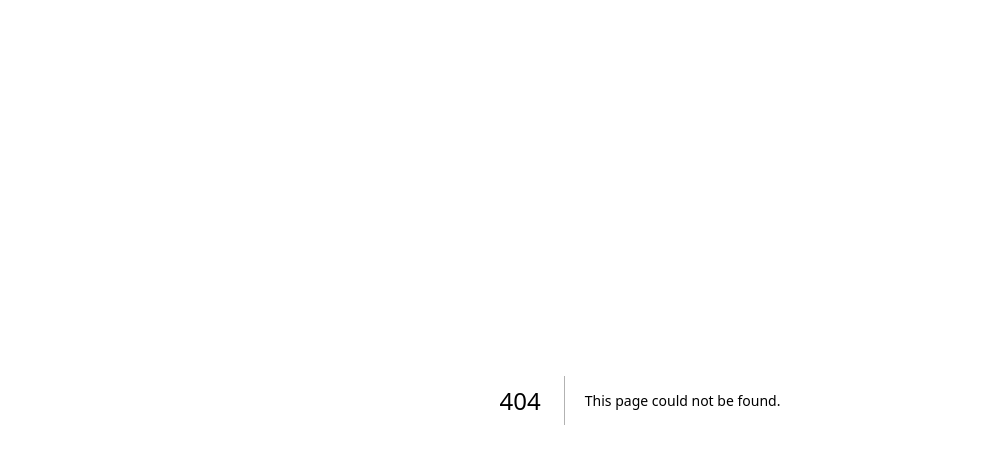
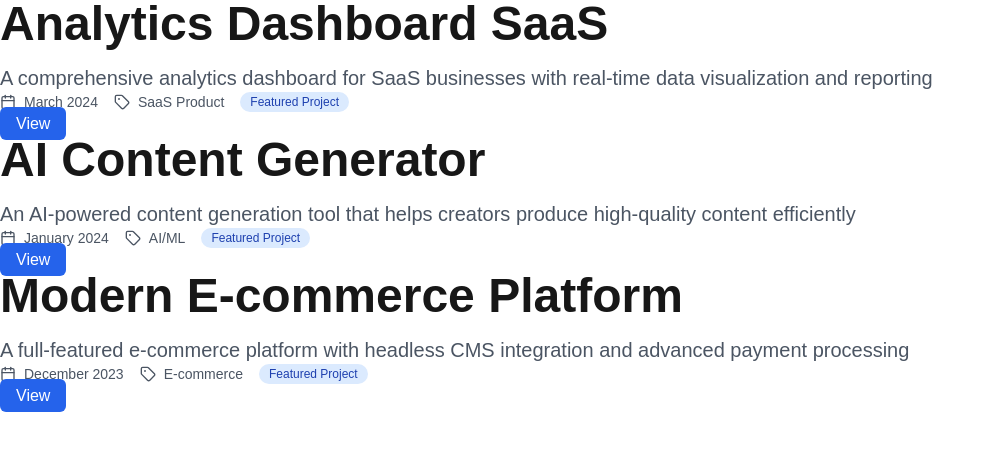
Before and after one commit to TonnyNyauke/portfolio, a Next.js app in the folder portfolio_client_side/: page /projects in a window 1280 px wide. Before the commit this address had no page. Shown: the top 464 px of the page, without its empty margins (0-995 px from the left). Built offline with nearby package versions, Linux system fonts and the light colour scheme.

Commit message:
Worked on projects page

```diff
--- a/portfolio_client_side/app/projects/ProjectContent.tsx
+++ b/portfolio_client_side/app/projects/ProjectContent.tsx
@@ -1,3 +1,5 @@
+'use client'
+
 import React from 'react';
 import Image from 'next/image';
 import { motion } from 'framer-motion';
--- a/portfolio_client_side/app/projects/ProjectHeader.tsx
+++ b/portfolio_client_side/app/projects/ProjectHeader.tsx
@@ -1,3 +1,5 @@
+'use client'
+
 import React from 'react';
 import Link from 'next/link';
 import { motion } from 'framer-motion';
--- /dev/null
+++ b/portfolio_client_side/app/projects/page.tsx
@@ -0,0 +1,53 @@
+// app/projects/[id]/page.tsx
+import React from 'react';
+
+import { notFound } from 'next/navigation';
+import { getFeaturedProjects } from './projectData';
+import { Calendar, Tag } from 'lucide-react';
+import Link from 'next/link';
+
+
+interface Props {
+  params: {
+    id: string;
+  }
+}
+
+export default function ProjectDetails({ params }: Props) {
+  const project = getFeaturedProjects()
+
+  if (!project) {
+    notFound();
+  }
+
+  return (
+    <main className="min-h-screen bg-white dark:bg-gray-900">
+      {project.map(project => (
+        <div key={project.id}>
+            {/* Project Title and Description */}
+            <div>
+            <h1 className="text-4xl md:text-5xl font-bold mb-4">{project.title}</h1>
+            <p className="text-xl text-gray-600 dark:text-gray-300">{project.description}</p>
+            </div>
+            {/* Project Metadata */}
+            <div className="flex flex-wrap gap-4 text-sm">
+            <div className="flex items-center text-gray-600 dark:text-gray-300">
+                <Calendar className="w-4 h-4 mr-2" />
+                {project.date}
+            </div>
+            <div className="flex items-center text-gray-600 dark:text-gray-300">
+                <Tag className="w-4 h-4 mr-2" />
+                {project.category}
+            </div>
+            {project.featured && (
+                <span className="inline-flex items-center px-2.5 py-0.5 rounded-full text-xs font-medium bg-blue-100 text-blue-800 dark:bg-blue-800 dark:text-blue-100">
+                Featured Project
+                </span>
+            )}
+            </div>
+            <Link href={`/projects/${project.id}`} className="px-4 py-2 bg-blue-600 text-white rounded-md hover:bg-blue-700 transition-colors">View</Link>
+        </div>
+      ))}
+    </main>
+  );
+}
```
